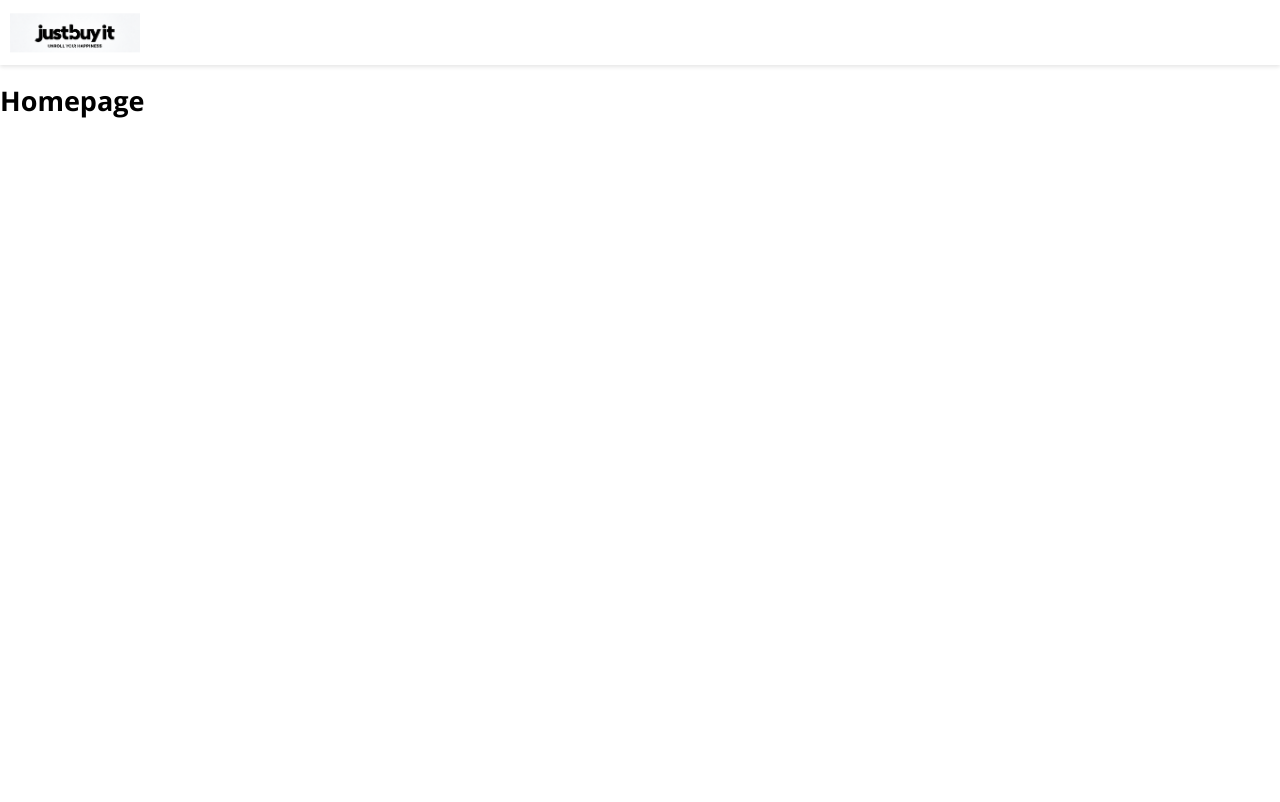
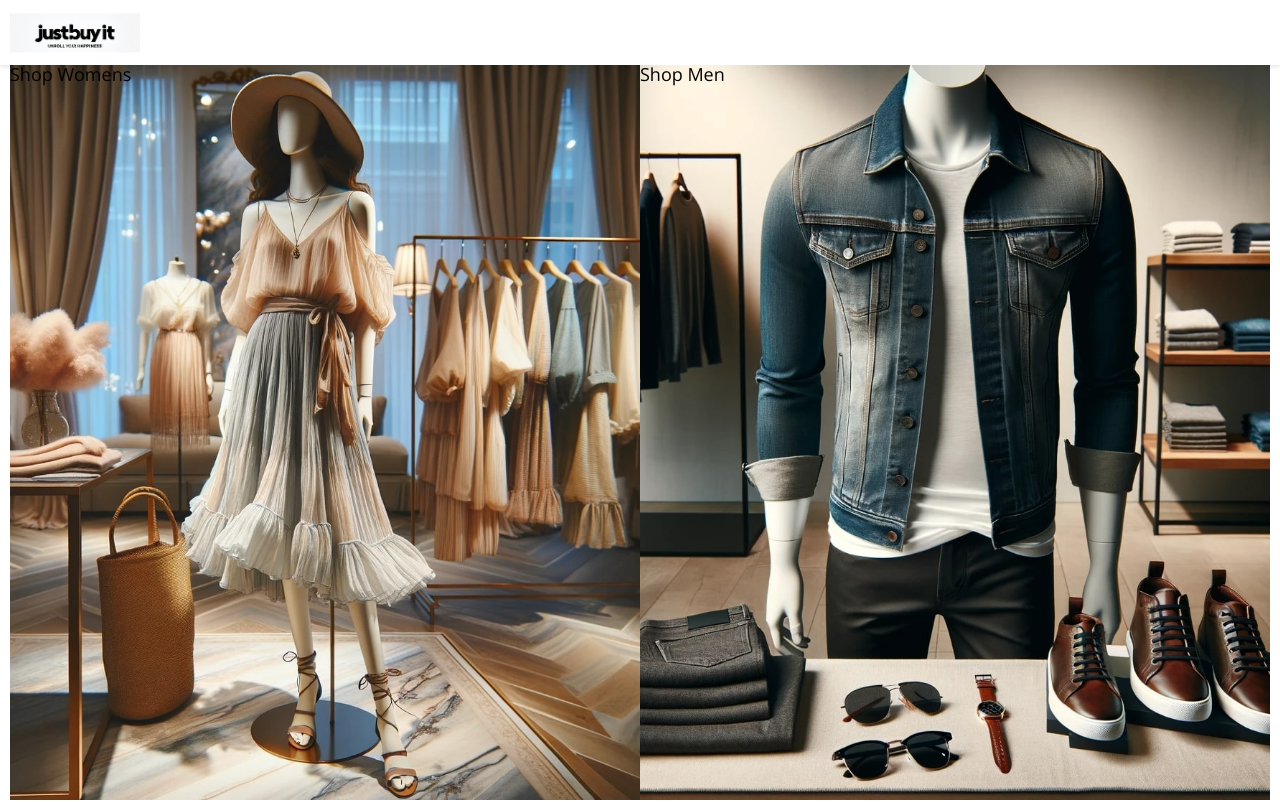
Before and after one commit to MansourHamidi94/eCommerce, a React (Create React App) app: page / in a window 1280 px wide. Built offline with nearby package versions, Linux system fonts and the light colour scheme.

Commit message:
finished homepage

```diff
--- a/src/App.js
+++ b/src/App.js
@@ -7,8 +7,10 @@ import './default.scss';
 function App() {
   return (
     <div className="App">
-      <Header/>
-      <Homepage/>
+        <Header />
+      <div className="main">
+        <Homepage />
+      </div>
     </div>
   );
 }
--- /dev/null
+++ b/src/components/Directory/index.js
@@ -0,0 +1,37 @@
+import React from "react";
+import ShopMen from './../../images/men.jpg';
+import ShopWomen from './../../images/women.jpg';
+import './styles.scss'
+
+
+
+const Directory = props => {
+    return (
+        <div className="directory">
+            <div className="wrap">
+                <div
+                    className="item"
+                    style={{
+                        backgroundImage: `url(${ShopWomen})`
+                    }}
+                >
+                    <a>
+                        Shop Womens
+                    </a>
+                </div>
+                <div
+                    className="item"
+                    style={{
+                        backgroundImage: `url(${ShopMen})`
+                    }}
+                >
+                    <a>
+                        Shop Men
+                    </a>
+                </div>
+            </div>
+        </div>
+    );
+};
+
+export default Directory;
--- /dev/null
+++ b/src/components/Directory/styles.scss
@@ -0,0 +1,21 @@
+.directory {
+    height: 100%;
+
+    .wrap {
+        display: inline-block;
+        width: 100%;
+        height: 100%;
+
+        .item {
+            width: 50%;
+            height: 100%;
+            float: left;
+            background-position: center;
+            background-repeat: no-repeat;
+            background-size: cover;
+
+        }
+
+
+    }
+}
--- a/src/default.scss
+++ b/src/default.scss
@@ -5,9 +5,15 @@ html {
 
 html,
 body {
-    height: 100%;
     margin: 0;
     padding: 0;
+}
+
+html,
+body,
+#root,
+.App {
+    height: 100%;
 }
 
 // * --> means we are targeting everything
@@ -34,3 +40,12 @@ a, a:hover {
     -moz-transition: all .4s ease-in-out;
     transition: all .4s ease-in-out;
 }
+
+.main {
+    width: 100%;
+    height: calc(100% - 6.5rem);
+    max-width: 1450px;
+    padding: 0 10px;
+    margin: 0 auto;
+
+}
--- a/src/pages/homePage/index.js
+++ b/src/pages/homePage/index.js
@@ -1,16 +1,14 @@
 import React from "react";
-
+import Directory from './../../components/Directory';
+import './styles.scss';
 
 const Homepage = props => {
     return(
-        <section>
-            <h1>
-                Homepage
-            </h1>
+        <section className="homepage">
+            <Directory/>
         </section>
 
     );
-
 };
 
 export default Homepage;
--- /dev/null
+++ b/src/pages/homePage/styles.scss
@@ -0,0 +1,3 @@
+.homepage {
+    height: 100%;
+}
```
Also changed, not shown: src/images/men.jpg (added), src/images/women.jpg (added).
